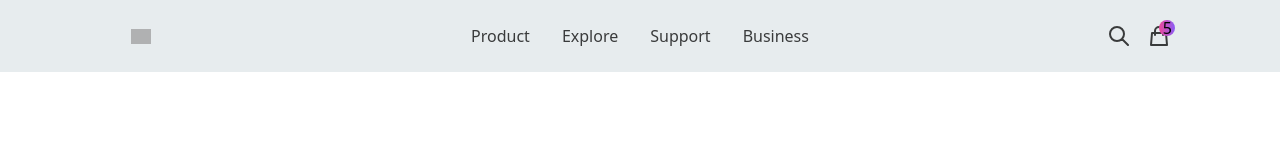
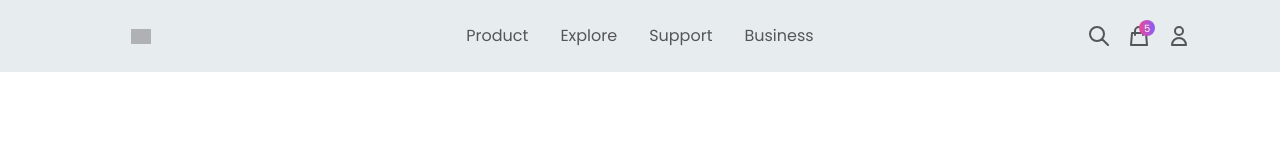
Before and after one commit to Swift420/apple, a Next.js app: page / in a window 1280 px wide. Shown: the top 160 px of the page. Built offline with nearby package versions, Linux system fonts and the light colour scheme; grey boxes are pictures that could not be loaded.

Commit message:
Custom fonts

```diff
--- a/components/Header.tsx
+++ b/components/Header.tsx
@@ -9,6 +9,7 @@ import {
 
 function Header() {
 
+  const session = false;
 
   return (
     <header className='sticky top-0 z-30 flex w-full items-center justify-between bg-[#E7ECEE] p-4'>
@@ -35,11 +36,17 @@ function Header() {
         <SearchIcon className='headerIcon'/>
         <Link href='/checkout'>
         <div className='relative cursor-pointer'>
-          <span className='absolute -right-1 -top-1 z-50 flex h-4 w-4 items-center justify-center rounded-full bg-gradient-to-r from-pink-500 to-violet-500'>5</span>
+          <span className='absolute -right-1 -top-1 z-50 flex h-4 w-4 items-center justify-center rounded-full bg-gradient-to-r from-pink-500 to-violet-500 text-[10px] text-white'>5</span>
           <ShoppingBagIcon className='headerIcon'/>
 
         </div>
         </Link>
+        {session ? (
+          <UserIcon/>
+        ): (
+          <UserIcon className='headerIcon'/>
+
+        )}
       </div>
 
     </header>
--- a/styles/globals.css
+++ b/styles/globals.css
@@ -1,6 +1,15 @@
+@import url('https://fonts.googleapis.com/css2?family=Poppins:ital,wght@0,100;0,200;0,300;0,400;0,500;0,600;0,700;0,800;0,900;1,100;1,200;1,300;1,400;1,500;1,600;1,700;1,800;1,900&display=swap');
+
+
 @tailwind base;
 @tailwind components;
 @tailwind utilities;
+
+@layer base {
+    body {
+        @apply font-body text-[#232428]
+    }
+}
 
 
 @layer components {
--- a/tailwind.config.js
+++ b/tailwind.config.js
@@ -6,7 +6,11 @@ module.exports = {
     './app/**/*.{js,ts,jsx,tsx}',
   ],
   theme: {
-    extend: {},
+    extend: {
+      fontFamily: {
+        body: ["Poppins", "sans-serif"]
+      }
+    },
   },
   plugins: [],
 }
```
